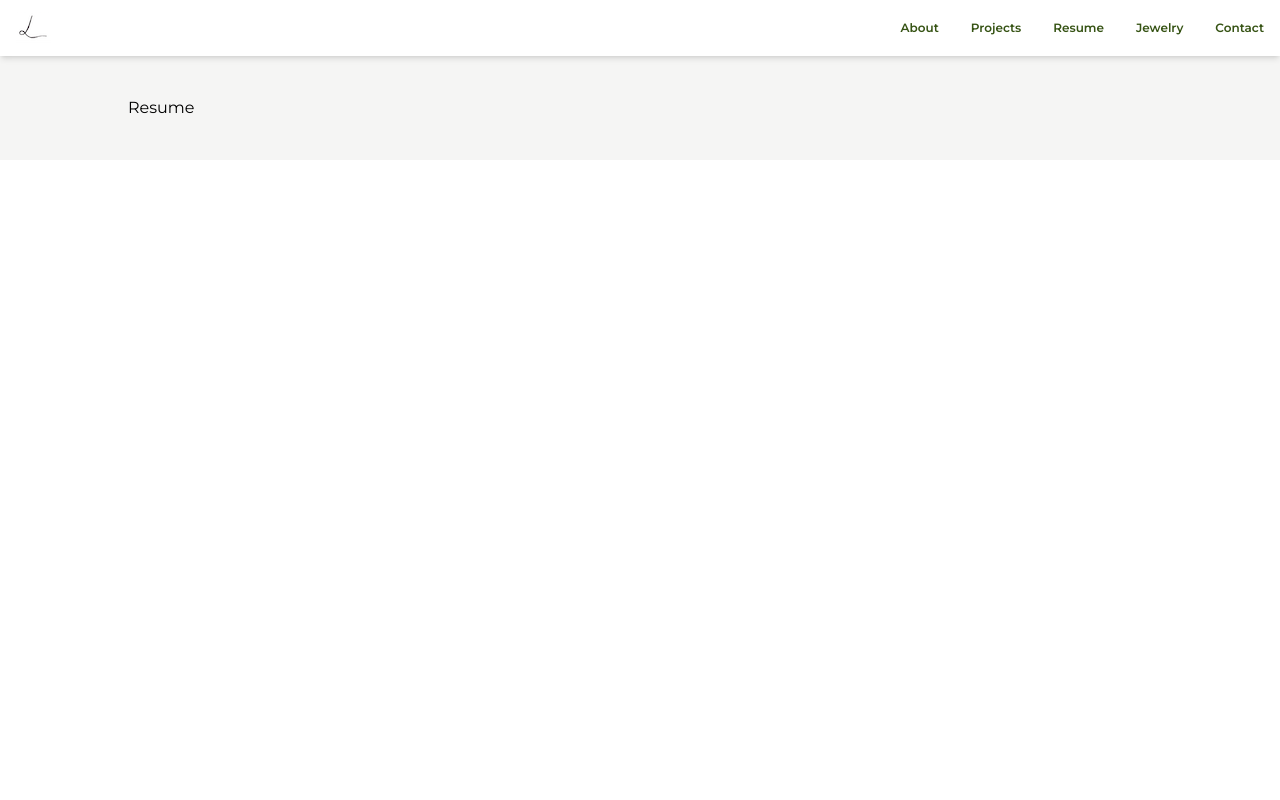
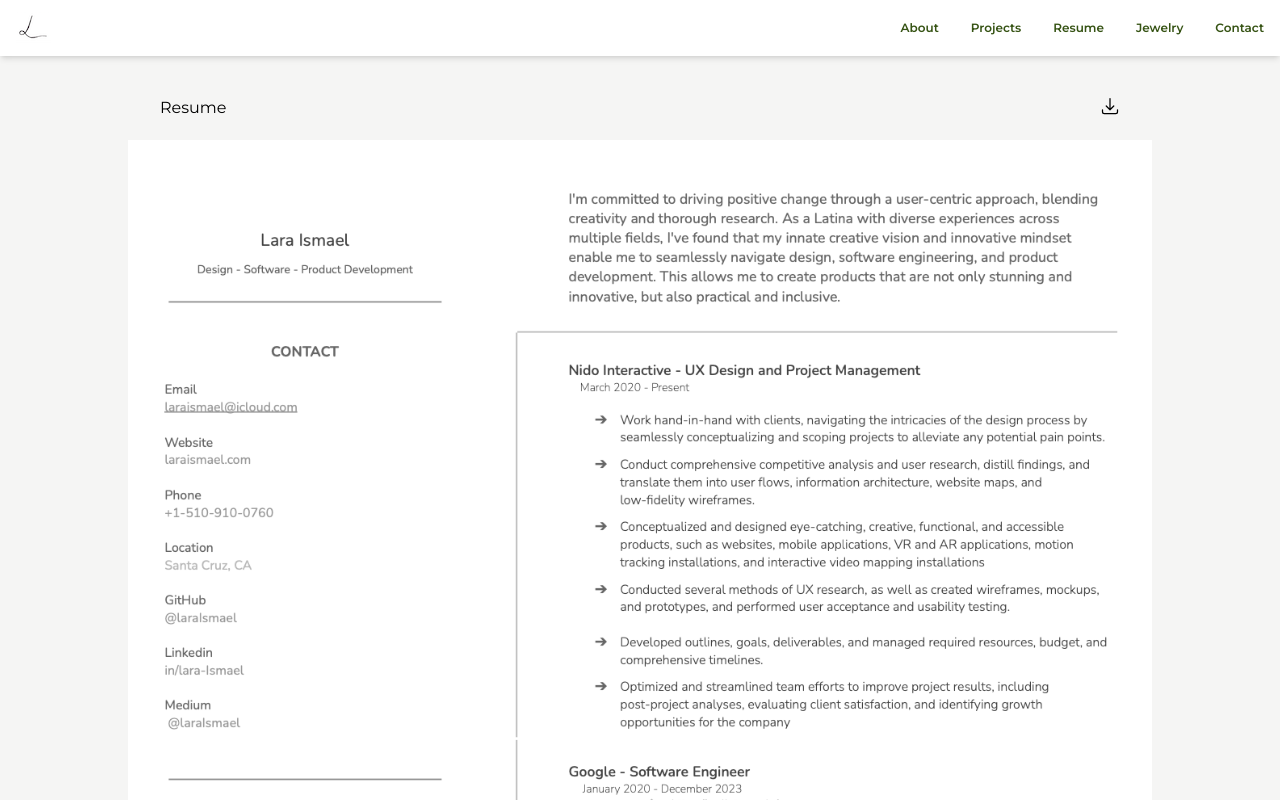
Before and after one commit to laraIsmael/lara-ismael, a React (Vite) app: page /Resume in a window 1280 px wide. Shown: the top 800 px of the page. Built offline with nearby package versions, Linux system fonts and the light colour scheme.

Commit message:
resume page done

```diff
--- a/src/components/Resume.jsx
+++ b/src/components/Resume.jsx
@@ -1,7 +1,19 @@
+import { ArrowDownTrayIcon } from '@heroicons/react/24/solid'
+
+
 export default function Resume() {
   return (
-    <div className="flex flex-col font-display py-10 px-32 bg-stone-100 w-fill h-fit">
-      <p>Resume</p>
+    <div className="flex flex-col font-display py-10 px-32 bg-stone-100 w-fill h-fill">
+      <div className="flex justify-between">
+        <p className="pb-5 ml-8">Resume</p>
+        <div  className='w-5 h-5 mr-8 top-4 cursor-pointer'>
+          <a href="./LaraIsmael-resume.pdf" download>
+            <ArrowDownTrayIcon />
+          </a>
+        </div>
+      </div>
+
+      <img src="./resume-screenshot.png" alt="resume" />
     </div>
   )
 }
```
Also changed, not shown: public/resume-screenshot.png (added), 1 other file (tests, documents, lock files or other folders).
